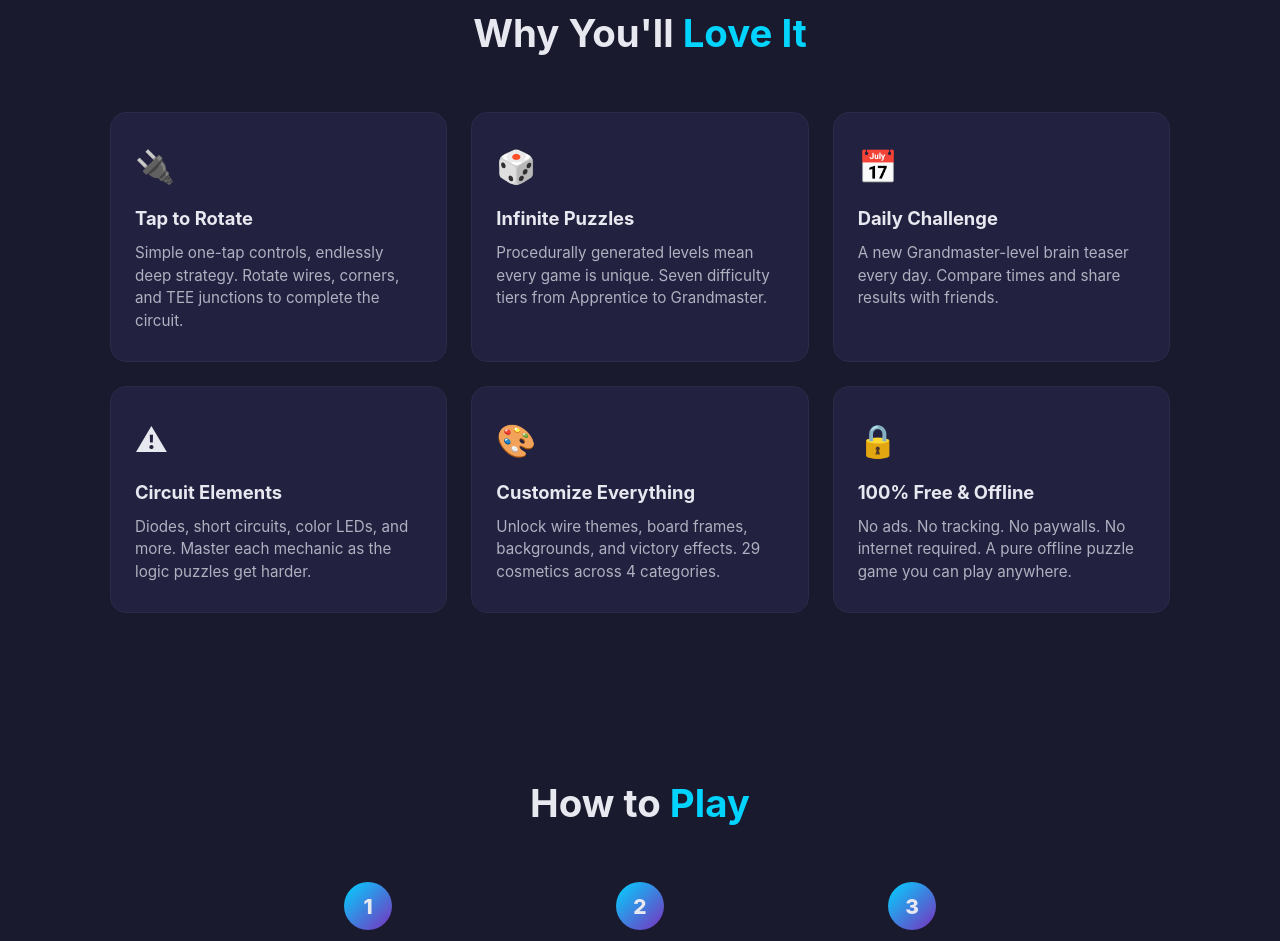
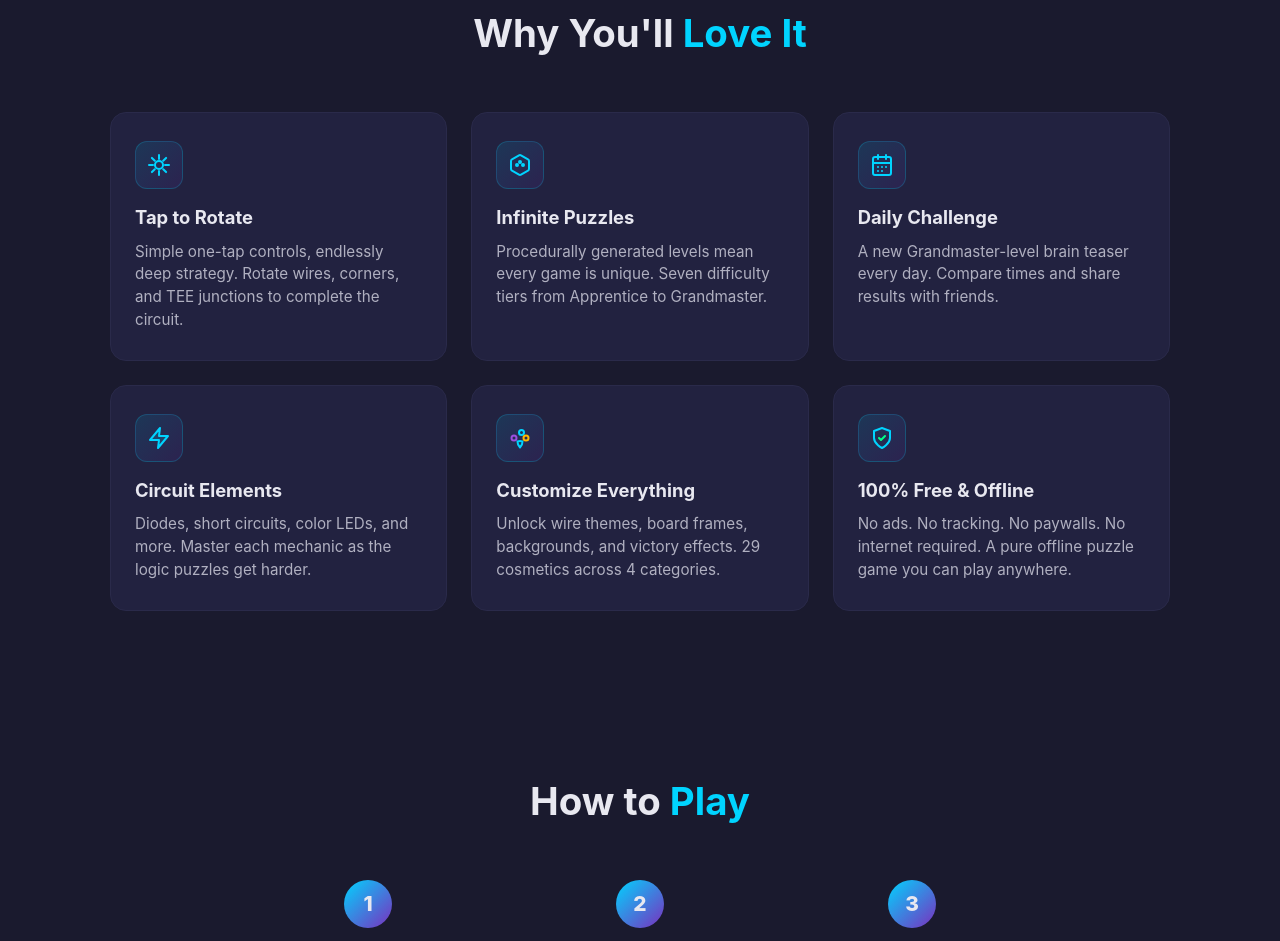
Before and after one commit to KeithIsSleeping/TeraWatt-public, a plain HTML site: page index.html in a window 1280 px wide. Shown: the part 1867-2808 px from the top of the page. Drawn offline with Linux system fonts and the light colour scheme.

Commit message:
Replace emoji icons with themed inline SVGs

```diff
--- a/index.html
+++ b/index.html
@@ -373,9 +373,25 @@
         }
 
         .feature-icon {
-            font-size: 32px;
-            margin-bottom: 12px;
-            display: block;
+            width: 48px;
+            height: 48px;
+            margin-bottom: 14px;
+            display: flex;
+            align-items: center;
+            justify-content: center;
+            border-radius: 12px;
+            background: linear-gradient(135deg, rgba(0, 212, 255, 0.12), rgba(123, 47, 190, 0.12));
+            border: 1px solid rgba(0, 212, 255, 0.2);
+        }
+
+        .feature-icon svg {
+            width: 24px;
+            height: 24px;
+            stroke: var(--electric-blue);
+            fill: none;
+            stroke-width: 2;
+            stroke-linecap: round;
+            stroke-linejoin: round;
         }
 
         .feature-card h3 {
@@ -545,32 +561,32 @@
             <h2>Why You'll <span>Love It</span></h2>
             <div class="features-grid">
                 <div class="feature-card">
-                    <span class="feature-icon" aria-hidden="true">&#x1F50C;</span>
+                    <div class="feature-icon" aria-hidden="true"><svg viewBox="0 0 24 24"><path d="M12 2v4M12 18v4M4.93 4.93l2.83 2.83M16.24 16.24l2.83 2.83M2 12h4M18 12h4M4.93 19.07l2.83-2.83M16.24 7.76l2.83-2.83"/><circle cx="12" cy="12" r="4"/></svg></div>
                     <h3>Tap to Rotate</h3>
                     <p>Simple one-tap controls, endlessly deep strategy. Rotate wires, corners, and TEE junctions to complete the circuit.</p>
                 </div>
                 <div class="feature-card">
-                    <span class="feature-icon" aria-hidden="true">&#x1F3B2;</span>
+                    <div class="feature-icon" aria-hidden="true"><svg viewBox="0 0 24 24"><path d="M21 16V8a2 2 0 0 0-1-1.73l-7-4a2 2 0 0 0-2 0l-7 4A2 2 0 0 0 3 8v8a2 2 0 0 0 1 1.73l7 4a2 2 0 0 0 2 0l7-4A2 2 0 0 0 21 16z"/><circle cx="9" cy="12" r="1" fill="var(--electric-blue)"/><circle cx="15" cy="12" r="1" fill="var(--electric-blue)"/><circle cx="12" cy="9" r="1" fill="var(--electric-blue)"/></svg></div>
                     <h3>Infinite Puzzles</h3>
                     <p>Procedurally generated levels mean every game is unique. Seven difficulty tiers from Apprentice to Grandmaster.</p>
                 </div>
                 <div class="feature-card">
-                    <span class="feature-icon" aria-hidden="true">&#x1F4C5;</span>
+                    <div class="feature-icon" aria-hidden="true"><svg viewBox="0 0 24 24"><rect x="3" y="4" width="18" height="18" rx="2" ry="2"/><line x1="16" y1="2" x2="16" y2="6"/><line x1="8" y1="2" x2="8" y2="6"/><line x1="3" y1="10" x2="21" y2="10"/><path d="M8 14h.01M12 14h.01M16 14h.01M8 18h.01M12 18h.01"/></svg></div>
                     <h3>Daily Challenge</h3>
                     <p>A new Grandmaster-level brain teaser every day. Compare times and share results with friends.</p>
                 </div>
                 <div class="feature-card">
-                    <span class="feature-icon" aria-hidden="true">&#x26A0;</span>
+                    <div class="feature-icon" aria-hidden="true"><svg viewBox="0 0 24 24"><path d="M13 2L3 14h9l-1 8 10-12h-9l1-8z" fill="rgba(0,212,255,0.15)"/></svg></div>
                     <h3>Circuit Elements</h3>
                     <p>Diodes, short circuits, color LEDs, and more. Master each mechanic as the logic puzzles get harder.</p>
                 </div>
                 <div class="feature-card">
-                    <span class="feature-icon" aria-hidden="true">&#x1F3A8;</span>
+                    <div class="feature-icon" aria-hidden="true"><svg viewBox="0 0 24 24"><circle cx="13.5" cy="6.5" r="2.5"/><circle cx="6" cy="12" r="2.5" stroke="var(--purple-light)"/><circle cx="18" cy="12" r="2.5" stroke="var(--warm-amber)"/><path d="M12 21.5a8.4 8.4 0 0 0 2.5-6 8.4 8.4 0 0 0-5 0 8.4 8.4 0 0 0 2.5 6z"/></svg></div>
                     <h3>Customize Everything</h3>
                     <p>Unlock wire themes, board frames, backgrounds, and victory effects. 29 cosmetics across 4 categories.</p>
                 </div>
                 <div class="feature-card">
-                    <span class="feature-icon" aria-hidden="true">&#x1F512;</span>
+                    <div class="feature-icon" aria-hidden="true"><svg viewBox="0 0 24 24"><path d="M12 22s8-4 8-10V5l-8-3-8 3v7c0 6 8 10 8 10z"/><polyline points="9 12 11 14 15 10" stroke="var(--electric-green)"/></svg></div>
                     <h3>100% Free &amp; Offline</h3>
                     <p>No ads. No tracking. No paywalls. No internet required. A pure offline puzzle game you can play anywhere.</p>
                 </div>
```
